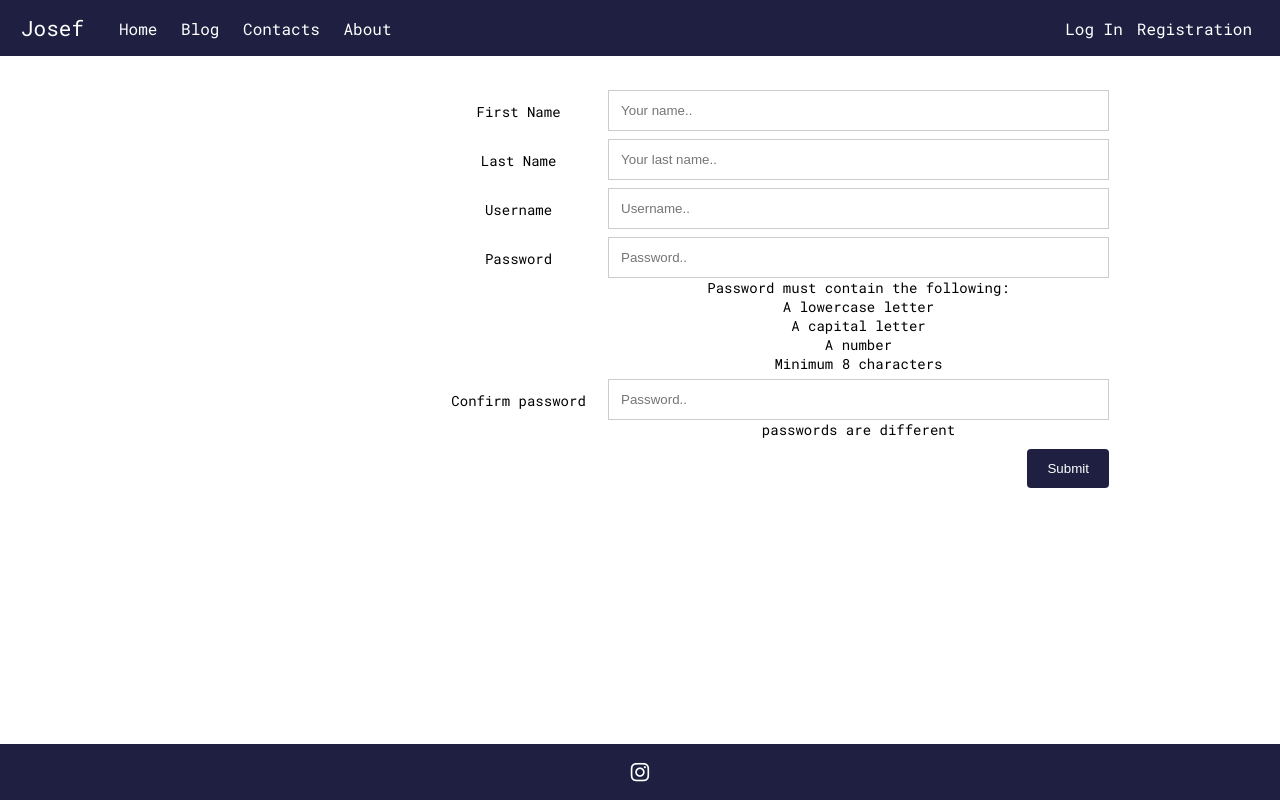
After one commit to joeyave/web-project3, a Flask app: page /register in a window 1280 px wide. The commit adds this page. Run offline with Flask 2, Linux system fonts and the light colour scheme; style sheets or scripts are compiled from the project's sources; some libraries are stand-ins or nearby versions.

Commit message:
add index.html

```diff
--- a/app.py
+++ b/app.py
@@ -1,11 +1,179 @@
+import os
+import requests
+from soup_functions import *
+
 from flask import *
+from flask_bcrypt import Bcrypt
+from flask_session import Session
+from sqlalchemy import create_engine
+from sqlalchemy.orm import scoped_session, sessionmaker
+from markdown import markdown
+
+from flask import Markup
+from werkzeug.utils import secure_filename
+
+# https://coderbook.com/@marcus/how-to-render-markdown-syntax-as-html-using-python/
+from bs4 import BeautifulSoup
+
+UPLOAD_FOLDER = os.getcwd() + '/uploads'
+ALLOWED_EXTENSIONS = {'txt', 'pdf', 'png', 'jpg', 'jpeg', 'gif'}
 
 app = Flask(__name__)
+app.secret_key = "secret key"
+app.config['UPLOAD_FOLDER'] = UPLOAD_FOLDER
+app.config['MAX_CONTENT_LENGTH'] = 16 * 1024 * 1024
+bcrypt = Bcrypt(app)
 
 
-@app.route('/')
-def hello_world():
-    return render_template("layout.html");
+def allowed_file(filename):
+    return '.' in filename and filename.rsplit('.', 1)[1].lower() in ALLOWED_EXTENSIONS
+
+
+@app.route('/uploads/<filename>')
+def uploaded_file(filename):
+    return send_from_directory(app.config['UPLOAD_FOLDER'], filename)
+
+
+# Check for environment variable
+if not os.getenv("DATABASE_URL"):
+    raise RuntimeError("DATABASE_URL is not set")
+
+# Configure session to use filesystem
+app.config["SESSION_PERMANENT"] = False
+app.config["SESSION_TYPE"] = "filesystem"
+Session(app)
+
+# Set up database
+engine = create_engine(os.getenv("DATABASE_URL"))
+db = scoped_session(sessionmaker(bind=engine))
+
+
+@app.route('/', methods=['GET', 'POST'])
+def index():
+    return render_template('index.html')
+
+
+@app.route('/blogs')
+def blogs():
+    blogs = db.execute("SELECT * FROM blogs ORDER by blog_id DESC ").fetchall()
+    return render_template('blogs.html', blogs=blogs)
+
+
+@app.route("/blogs/<int:blog_id>")
+def get_blog(blog_id):
+    blog = db.execute("select * from blogs join users on users.user_id = blog_user_id where blog_id = :blog_id",
+                      {"blog_id": blog_id}).fetchone()
+
+    soup = BeautifulSoup(markdown(blog['blog_description']))
+    h1_left_align(soup)
+    responsive_images(soup)
+
+    # https://stackoverflow.com/questions/3206344/passing-html-to-template-using-flask-jinja2
+    soup = Markup(soup)
+    return render_template("blog.html", blog=blog, soup=soup)
+
+
+@app.route('/register', methods=["GET", "POST"])
+def registration():
+    session.clear()
+
+    if request.method == "POST":
+        if not request.form.get("firstname"):
+            return "error"
+        if not request.form.get("lastname"):
+            return "error"
+        if not request.form.get("username"):
+            return "input username"
+        if not request.form.get("password"):
+            return "input password"
+        if not request.form.get("password_confirm"):
+            return "confirm password"
+        if request.form.get("password") != request.form.get("password_confirm"):
+            return "passwords are different"
+
+        user = db.execute("SELECT * FROM users WHERE username = :username",
+                          {"username": request.form.get("username")}).fetchone()
+
+        if user is None:
+            db.execute("INSERT INTO users (firstname, lastname, username, password) VALUES (:f, :l, :u, :p)",
+                       {"f": request.form.get("firstname"),
+                        "l": request.form.get("lastname"),
+                        "u": request.form.get("username"),
+                        "p": bcrypt.generate_password_hash(request.form.get("password")).decode('utf-8')})
+            db.commit()
+        else:
+            return "username is taken"
+
+        return redirect("/login")
+    else:
+        return render_template("registration.html")
+
+
+@app.route('/login', methods=["GET", "POST"])
+def login():
+    session.clear()
+
+    if request.method == "POST":
+        if not request.form.get("username"):
+            return "input username"
+        if not request.form.get("password"):
+            return "input password"
+
+        user = db.execute("SELECT * FROM users WHERE username = :username",
+                          {"username": request.form.get("username")}).fetchone()
+
+        if user is None:
+            return "No such a user"
+
+        if not bcrypt.check_password_hash(user.password, request.form.get("password")):
+            return "wrong password"
+
+        session["user_id"] = user.user_id
+        session["username"] = user.username
+
+        return redirect("/")
+    else:
+        return render_template("login.html")
+
+
+@app.route("/logout")
+def logout():
+    session.clear()
+    return redirect("/")
+
+
+@app.route('/add_blog', methods=["GET", "POST"])
+def add_blog():
+    if request.method == "POST":
+        if session.get('user_id'):
+            db.execute(
+                "INSERT INTO blogs (blog_title, blog_description, blog_user_id, blog_date) "
+                "VALUES (:bt, :bd, :bui, current_date)",
+                {"bt": request.form.get("blog_title"),
+                 # Markdown to HTML.
+                 "bd": request.form.get("blog_post"),
+                 "bui": session.get("user_id")})
+            db.commit()
+
+            return redirect("/")
+        else:
+            return "login first"
+    else:
+        return render_template("add_blog.html")
+
+
+@app.route('/upload_file', methods=["POST"])
+def upload_file():
+    file_urls = []
+    files = request.files.getlist('files')
+
+    for file in files:
+        if file and allowed_file(file.filename):
+            filename = secure_filename(file.filename)
+            file.save(os.path.join(app.config['UPLOAD_FOLDER'], filename))
+            file_urls.append(url_for('uploaded_file', filename=filename))
+
+    return jsonify({'links': file_urls})
 
 
 if __name__ == '__main__':
--- a/static/css/layout.css
+++ b/static/css/layout.css
@@ -1,3 +1,5 @@
+/* Coolors Exported Palette - coolors.co/600e0e-1d1b19-a26b31-97432c-bfa98e */
+/* RGB */
 @import url("https://fonts.googleapis.com/css2?family=Roboto+Mono&display=swap");
 * {
   box-sizing: border-box;
@@ -5,14 +7,34 @@
   margin: 0;
 }
 
-body {
+html, body {
   font-family: "Roboto Mono", monospace;
   font-size: 14px;
+  height: 100%;
 }
 
-nav {
+.wrapper {
+  display: grid;
+  grid-gap: 1rem;
+  height: 100%;
+  grid-template-areas: "navbar" "sidebar" "content" "footer";
+  grid-template-rows: auto 1fr auto;
+}
+
+@media only screen and (min-width: 768px) {
+  .wrapper {
+    grid-template-columns: 20% auto;
+    grid-template-areas: "navbar navbar" "sidebar content" "footer footer";
+  }
+}
+.box {
+  padding: 1rem 2rem;
+}
+
+.navbar {
+  grid-area: navbar;
   font-size: 16px;
-  background-color: darkcyan;
+  background-color: #1f2041;
   padding: 1rem 1.5rem;
 }
 
@@ -39,6 +61,11 @@ nav {
   padding: 0.5rem 0;
 }
 
+.nav-logo:hover,
+.nav-item:hover {
+  color: #e9d2c0;
+}
+
 .nav-toggle {
   float: right;
 }
@@ -50,6 +77,7 @@ nav {
 .icon {
   font-size: 1.5rem;
   cursor: pointer;
+  color: white;
 }
 
 @media screen and (min-width: 768px) {
@@ -82,10 +110,6 @@ nav {
     display: none;
   }
 }
-.navbar {
-  grid-area: navbar;
-}
-
 .sidebar {
   grid-area: sidebar;
 }
@@ -96,26 +120,9 @@ nav {
 
 .footer {
   grid-area: footer;
-  background-color: darkcyan;
+  background-color: #1f2041;
   padding: 1rem 1.5rem;
   text-align: center;
 }
 
-.wrapper {
-  display: grid;
-  grid-gap: 1rem;
-  grid-template-areas: "navbar" "sidebar" "content" "footer";
-}
-
-@media only screen and (min-width: 768px) {
-  .wrapper {
-    grid-template-columns: 20% auto;
-    grid-template-areas: "navbar navbar" "sidebar content" "footer footer";
-  }
-}
-.box {
-  background-color: blanchedalmond;
-  padding: 1rem 2rem;
-}
-
 /*# sourceMappingURL=layout.css.map */
--- a/static/css/layout.scss
+++ b/static/css/layout.scss
@@ -1,3 +1,12 @@
+/* Coolors Exported Palette - coolors.co/600e0e-1d1b19-a26b31-97432c-bfa98e */
+
+/* RGB */
+$color1: rgba(31, 32, 65, 1);
+$color2: rgba(75, 63, 114, 1);
+$color3: rgba(65, 123, 90, 1);
+$color4: rgba(208, 206, 186, 1);
+$color5: rgba(233, 210, 192, 1);
+
 * {
     box-sizing: border-box;
     padding: 0;
@@ -6,14 +15,39 @@
 
 @import url('https://fonts.googleapis.com/css2?family=Roboto+Mono&display=swap');
 
-body {
+html, body {
     font-family: 'Roboto Mono', monospace;
     font-size: 14px;
+
+    height: 100%;
 }
 
-nav {
+.wrapper {
+    display: grid;
+    grid-gap: 1rem;
+
+    height: 100%;
+
+    grid-template-areas: "navbar" "sidebar" "content" "footer";
+      grid-template-rows: auto 1fr auto;
+}
+
+@media only screen and (min-width: 768px) {
+    .wrapper {
+        grid-template-columns: 20% auto;
+        grid-template-areas: "navbar navbar" "sidebar content" "footer footer";
+    }
+}
+
+.box {
+    padding: 1rem 2rem;
+}
+
+.navbar {
+    grid-area: navbar;
+
     font-size: 16px;
-    background-color: darkcyan;
+    background-color: $color1;
     padding: 1rem 1.5rem;
 }
 
@@ -42,6 +76,11 @@ nav {
     padding: 0.5rem 0;
 }
 
+.nav-logo:hover,
+.nav-item:hover {
+    color: $color5;
+}
+
 .nav-toggle {
     float: right;
 }
@@ -53,6 +92,7 @@ nav {
 .icon {
     font-size: 1.5rem;
     cursor: pointer;
+    color: white;
 }
 
 @media screen and (min-width: 768px) {
@@ -88,10 +128,6 @@ nav {
 
 
 //Grid layout
-.navbar {
-    grid-area: navbar;
-}
-
 .sidebar {
     grid-area: sidebar;
 }
@@ -103,26 +139,7 @@ nav {
 .footer {
     grid-area: footer;
 
-    background-color: darkcyan;
+    background-color: $color1;
     padding: 1rem 1.5rem;
     text-align: center;
 }
-
-.wrapper {
-    display: grid;
-    grid-gap: 1rem;
-
-    grid-template-areas: "navbar" "sidebar" "content" "footer";
-}
-
-@media only screen and (min-width: 768px) {
-    .wrapper {
-        grid-template-columns: 20% auto;
-        grid-template-areas: "navbar navbar" "sidebar content" "footer footer";
-    }
-}
-
-.box {
-    background-color: blanchedalmond;
-    padding: 1rem 2rem;
-}
--- /dev/null
+++ b/static/css/registration.scss
@@ -0,0 +1,89 @@
+@import "layout";
+
+/* Form style */
+.form {
+    text-align: center;
+    margin: 0 15%;
+}
+
+/* Style inputs, select elements and textareas */
+input[type=text], input[type=password], select, textarea {
+    width: 100%;
+    padding: 12px;
+    border: 1px solid #ccc;
+    box-sizing: border-box;
+    resize: vertical;
+}
+
+/* Style the label to display next to the inputs */
+label {
+    padding: 12px 12px 12px 0;
+    display: inline-block;
+}
+
+/* Style the submit button */
+input[type=submit] {
+    background-color: $color1;
+    color: white;
+    padding: 12px 20px;
+    margin: 10px 0;
+    border: none;
+    border-radius: 4px;
+    cursor: pointer;
+    float: right;
+}
+
+input[type=file] {
+    background-color: blanchedalmond;
+    color: black;
+    padding: 8px 20px;
+    margin: 10px 0;
+    border: none;
+    border-radius: 4px;
+    cursor: pointer;
+    float: left;
+}
+
+button {
+    background-color: blanchedalmond;
+    color: black;
+    padding: 12px 20px;
+    margin: 10px 0;
+    border: none;
+    border-radius: 4px;
+    cursor: pointer;
+    float: right;
+}
+
+/* Floating column for labels: 25% width */
+.col-25 {
+    float: left;
+    width: 25%;
+    margin-top: 6px;
+}
+
+/* Floating column for inputs: 75% width */
+.col-75 {
+    float: left;
+    width: 75%;
+    margin-top: 6px;
+}
+
+/* Clear floats after the columns */
+.row:after {
+    content: "";
+    display: table;
+    clear: both;
+}
+
+/* Responsive layout - when the screen is less than 600px wide, make the two columns stack on top of each other instead of next to each other */
+@media screen and (max-width: 600px) {
+    .col-25, .col-75 {
+        width: 100%;
+        margin-top: 0;
+    }
+
+    input[type=submit] {
+        width: 100%;
+    }
+}
--- a/templates/index.html
+++ b/templates/index.html
@@ -1,3 +1,3 @@
 {% extends 'layout.html' %}
 
-{% block title %}Josef&Ann{% endblock %}
+{% block title %}Josef{% endblock %}
--- a/templates/layout.html
+++ b/templates/layout.html
@@ -31,45 +31,15 @@
                 <a class="nav-item" href="#">{{ session.username }}</a>
                 <a class="nav-item" href="#">Add Blog</a>
             {% else %}
-                <a class="nav-item push-right" href="#">Registration</a>
+                <a class="nav-item push-right" href="{{ url_for('registration') }}">Registration</a>
                 <a class="nav-item push-right" href="#">Log In</a>
             {% endif %}
         </div>
     </nav>
-    <div class="box sidebar">Sidebar</div>
-    <div class="box content">
-        <p>
-            Lorem Ipsum is simply dummy text of the printing and typesetting industry. Lorem Ipsum has been the
-            industry's standard dummy text ever since the 1500s, when an unknown printer took a galley of type and
-            scrambled it to make a type specimen book. It has survived not only five centuries, but also the leap into
-            electronic typesetting, remaining essentially unchanged. It was popularised in the 1960s with the release of
-            Letraset sheets containing Lorem Ipsum passages, and more recently with desktop publishing software like
-            Aldus PageMaker including versions of Lorem Ipsum.
 
-            Why do we use it?
-            It is a long established fact that a reader will be distracted by the readable content of a page when
-            looking at its layout. The point of using Lorem Ipsum is that it has a more-or-less normal distribution of
-            letters, as opposed to using 'Content here, content here', making it look like readable English. Many
-            desktop publishing packages and web page editors now use Lorem Ipsum as their default model text, and a
-            search for 'lorem ipsum' will uncover many web sites still in their infancy. Various versions have evolved
-            over the years, sometimes by accident, sometimes on purpose (injected humour and the like).
+    <div class="box sidebar">{% block sidebar %}{% endblock %}</div>
+    <div class="box content">{% block content %}{% endblock %}</div>
 
-
-            Where does it come from?
-            Contrary to popular belief, Lorem Ipsum is not simply random text. It has roots in a piece of classical
-            Latin literature from 45 BC, making it over 2000 years old. Richard McClintock, a Latin professor at
-            Hampden-Sydney College in Virginia, looked up one of the more obscure Latin words, consectetur, from a Lorem
-            Ipsum passage, and going through the cites of the word in classical literature, discovered the undoubtable
-            source. Lorem Ipsum comes from sections 1.10.32 and 1.10.33 of "de Finibus Bonorum et Malorum" (The Extremes
-            of Good and Evil) by Cicero, written in 45 BC. This book is a treatise on the theory of ethics, very popular
-            during the Renaissance. The first line of Lorem Ipsum, "Lorem ipsum dolor sit amet..", comes from a line in
-            section 1.10.32.
-
-            The standard chunk of Lorem Ipsum used since the 1500s is reproduced below for those interested. Sections
-            1.10.32 and 1.10.33 from "de Finibus Bonorum et Malorum" by Cicero are also reproduced in their exact
-            original form, accompanied by English versions from the 1914 translation by H. Rackham.
-        </p>
-    </div>
     <div class="footer">
         <span class="icon"><i class="fab fa-instagram"></i></span>
     </div>
--- /dev/null
+++ b/templates/registration.html
@@ -0,0 +1,75 @@
+{% extends "layout.html" %}
+
+{% block title %}Register{% endblock %}
+
+{% block head %}
+    <link rel="stylesheet" href="{{ url_for('static', filename='css/registration.css') }}">
+{% endblock %}
+
+{% block content %}
+    <div class="form">
+        <form action="{{ url_for('registration') }}" method="POST" id="registration-form">
+            <div class="row">
+                <div class="col-25">
+                    <label for="fname">First Name</label>
+                </div>
+                <div class="col-75">
+                    <input type="text" id="fname" name="firstname" placeholder="Your name..">
+                </div>
+            </div>
+
+            <div class="row">
+                <div class="col-25">
+                    <label for="lname">Last Name</label>
+                </div>
+                <div class="col-75">
+                    <input type="text" id="lname" name="lastname" placeholder="Your last name..">
+                </div>
+            </div>
+
+            <div class="row">
+                <div class="col-25">
+                    <label for="username">Username</label>
+                </div>
+                <div class="col-75">
+                    <input type="text" id="username" name="username" placeholder="Username..">
+                </div>
+            </div>
+
+            <div class="row">
+                <div class="col-25">
+                    <label for="password">Password</label>
+                </div>
+                <div class="col-75">
+                    <input type="password" id="password" name="password" pattern="(?=.*\d)(?=.*[a-z])(?=.*[A-Z]).{8,}"
+                           placeholder="Password.."
+                           title="Must contain at least one number and one uppercase and lowercase letter, and at least 8 or more characters">
+
+                    <div class="message" id="password-validation-message">
+                        <p>Password must contain the following:</p>
+                        <p id="letter" class="invalid">A lowercase letter</p>
+                        <p id="capital" class="invalid">A capital letter</p>
+                        <p id="number" class="invalid">A number</p>
+                        <p id="length" class="invalid">Minimum 8 characters</p>
+                    </div>
+                </div>
+            </div>
+
+            <div class="row">
+                <div class="col-25">
+                    <label for="password-confirm">Confirm password</label>
+                </div>
+                <div class="col-75">
+                    <input type="password" id="password-confirm" name="password_confirm" placeholder="Password..">
+                    <div class="message" id="password-confirm-message">
+                        <p>passwords are different</p>
+                    </div>
+                </div>
+            </div>
+
+            <div class="row">
+                <input type="submit" id="registration-form-submit" value="Submit">
+            </div>
+        </form>
+    </div>
+{% endblock %}
```
Also changed, not shown: soup_functions.py (added, +8 -0 lines), 3 other files.
